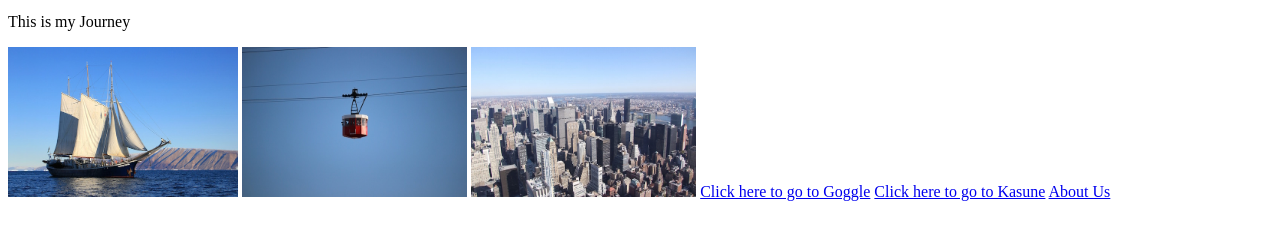
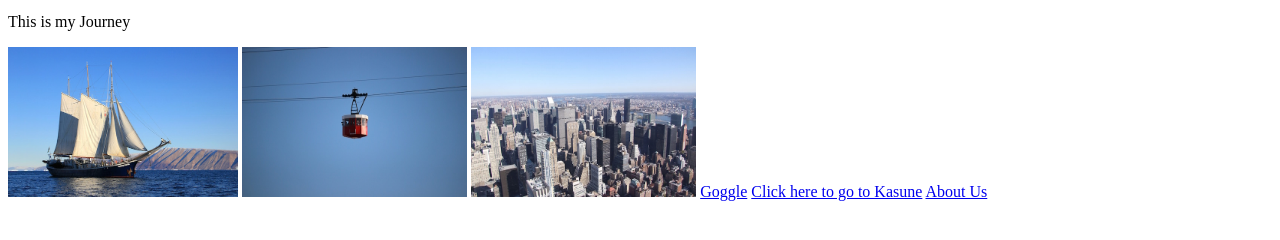
Before and after one commit to manqoba-sibiya/fnb-html-lessons, a plain HTML site: page index.html in a window 1280 px wide. Shown: the part 328-568 px from the top of the page. Drawn offline with Linux system fonts and the light colour scheme.

Commit message:
Update index.html

```diff
--- a/index.html
+++ b/index.html
@@ -16,7 +16,7 @@
         <img src="images/cablecar.jpg" height="150">
         <img src="images/city.jpg" height="150">
 
-        <a href="https://www.google.com/">Click here to go to Goggle</a>
+        <a href="https://www.google.com/">Goggle</a>
         <a href="https://www.kasune.com/">Click here to go to Kasune</a>
         <a href="about.html">About Us</a>
     </body>
```
